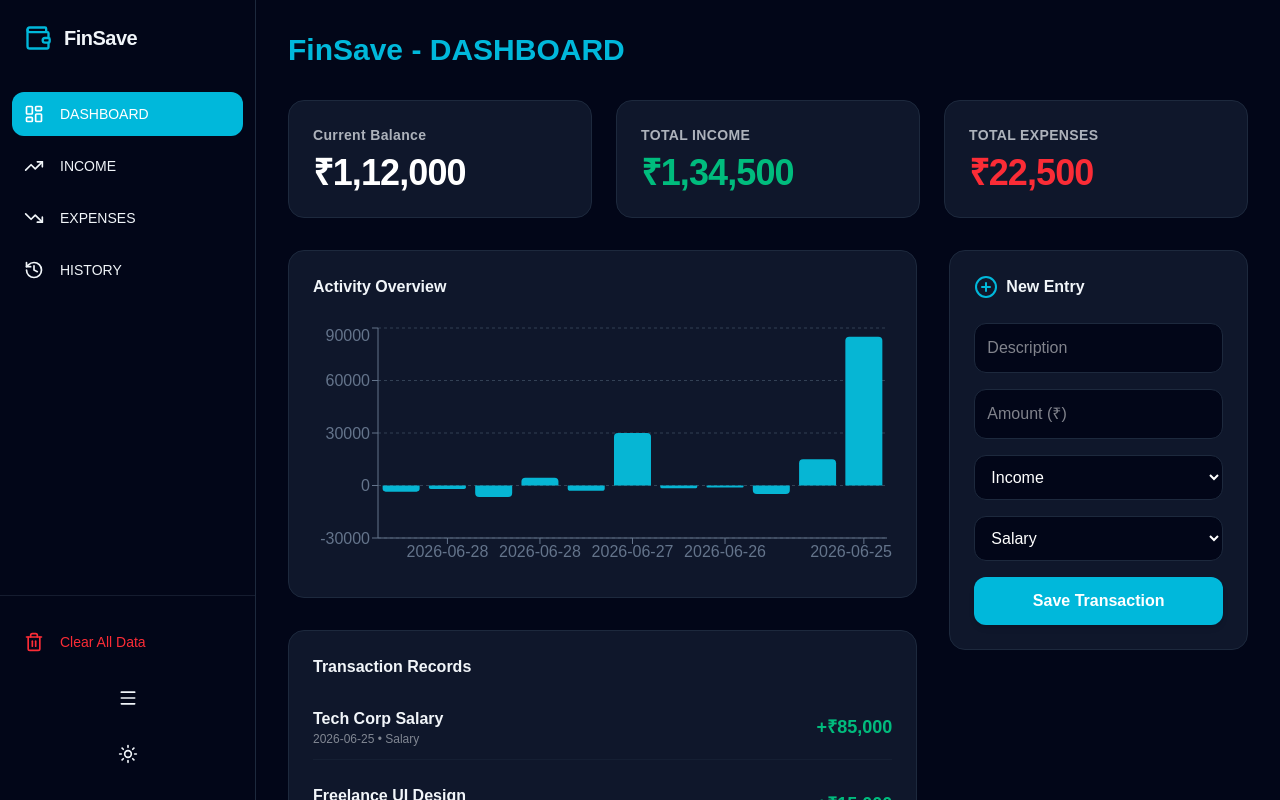
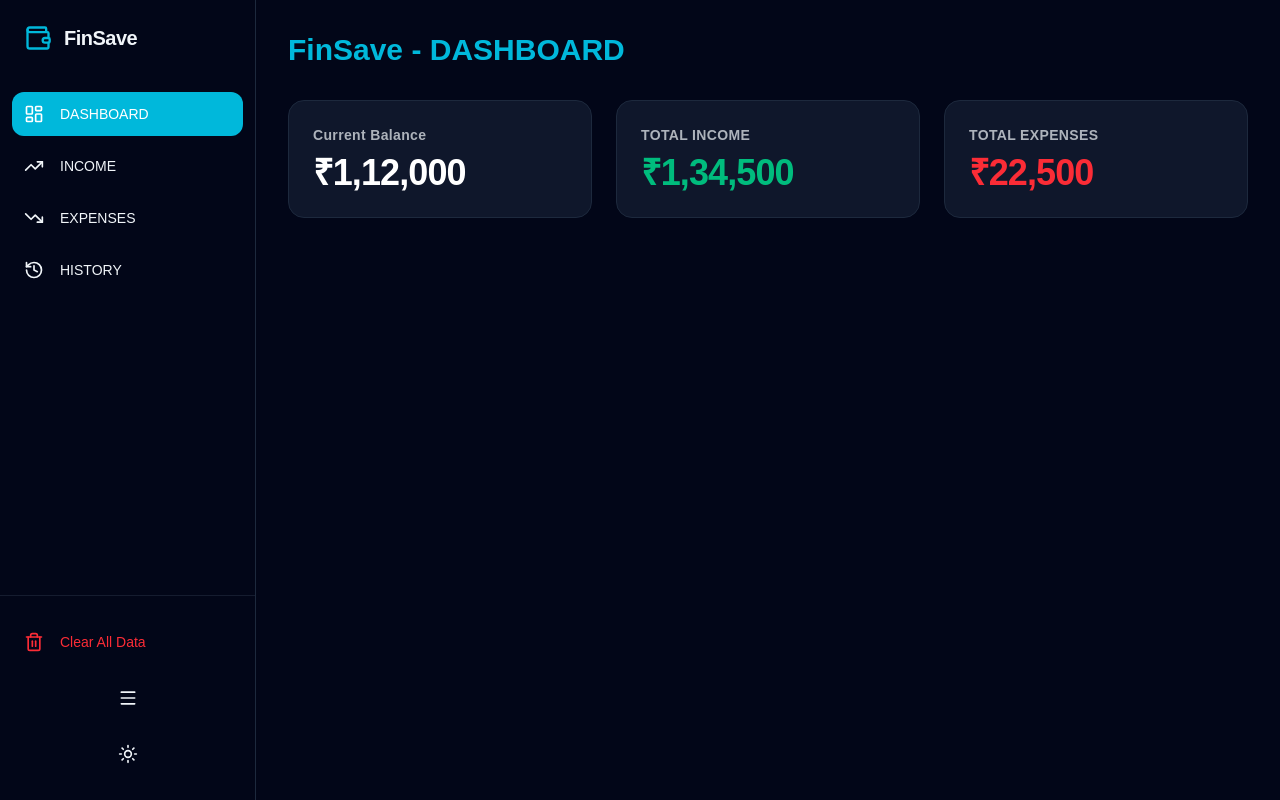
Before and after one commit to jaswanthr-dev/finsave-tracker, a Next.js app: page / in a window 1280 px wide. Shown: the top 800 px of the page. Built offline with nearby package versions, Linux system fonts and the light colour scheme.

Commit message:
fix: update dashboard and layout logic

```diff
--- a/app/page.tsx
+++ b/app/page.tsx
@@ -23,6 +23,9 @@
   const [isDarkMode, setIsDarkMode] = useState(true);
   const [activePage, setActivePage] = useState('DASHBOARD');
   const [transactions, setTransactions] = useState<Transaction[]>([]);
+
+  // MODAL STATE
+  const [showConfirmModal, setShowConfirmModal] = useState(false);
 
   const [formData, setFormData] = useState({
     date: new Date().toISOString().split('T')[0],
@@ -100,22 +103,32 @@
   const cards = activePage === 'INCOME' ? [{ title: 'TOTAL INCOME', val: stats.inc, color: 'text-emerald-500' }] :
                 activePage === 'EXPENSES' ? [{ title: 'TOTAL EXPENSES', val: stats.exp, color: 'text-red-500' }] :
                 [{ title: 'Current Balance', val: stats.bal, color: isDarkMode ? 'text-white' : 'text-slate-900' },
-                 { title: 'TOTAL INCOME', val: stats.inc, color: 'text-emerald-500' },
-                 { title: 'TOTAL EXPENSES', val: stats.exp, color: 'text-red-500' }];
+                  { title: 'TOTAL INCOME', val: stats.inc, color: 'text-emerald-500' },
+                  { title: 'TOTAL EXPENSES', val: stats.exp, color: 'text-red-500' }];
 
   return (
     <div className={`flex min-h-screen transition-colors duration-300 ${isDarkMode ? 'bg-slate-950 text-slate-100' : 'bg-slate-50 text-slate-900'}`}>
 
-      {/* Sidebar: Grid layout locks top, middle, and bottom sections independently */}
+      {/* CUSTOM CONFIRMATION MODAL */}
+      {showConfirmModal && (
+        <div className="fixed inset-0 z-50 flex items-center justify-center bg-black/50 backdrop-blur-sm p-4">
+          <div className={`p-8 rounded-3xl w-full max-w-sm border ${isDarkMode ? 'bg-slate-900 border-slate-700' : 'bg-white border-slate-200 shadow-2xl'}`}>
+            <h3 className="text-xl font-bold mb-2">Delete all data?</h3>
+            <p className="opacity-70 text-sm mb-8">This action is irreversible. All records will be removed.</p>
+            <div className="flex gap-4">
+              <button onClick={() => setShowConfirmModal(false)} className="flex-1 p-3 rounded-xl font-bold hover:bg-slate-500/10">No</button>
+              <button onClick={() => { localStorage.removeItem('finSaveData'); window.location.reload(); }} className="flex-1 p-3 bg-red-500 text-white rounded-xl font-bold hover:bg-red-600">Yes, Delete</button>
+            </div>
+          </div>
+        </div>
+      )}
+
       <aside className={`border-r transition-all duration-300 h-screen sticky top-0 grid grid-rows-[auto_1fr_auto] py-6 ${isSidebarOpen ? 'w-64' : 'w-20'} ${isDarkMode ? 'border-slate-800 bg-slate-950' : 'border-slate-200 bg-white'}`}>
-
-        {/* Top: Header */}
         <div className={`flex items-center gap-3 px-6 ${!isSidebarOpen && 'justify-center px-0'}`}>
             <Wallet className="text-cyan-500 shrink-0" size={28} />
             {isSidebarOpen && <h1 className="font-bold text-xl tracking-tight">FinSave</h1>}
         </div>
 
-        {/* Middle: Navigation with fixed gap between items */}
         <nav className="flex flex-col gap-y-2 px-3 pt-10">
             {[ {name: 'DASHBOARD', icon: LayoutDashboard}, {name: 'INCOME', icon: TrendingUp}, {name: 'EXPENSES', icon: TrendingDown}, {name: 'HISTORY', icon: History} ].map((item) => (
                 <button key={item.name} onClick={() => setActivePage(item.name)}
@@ -126,15 +139,8 @@
             ))}
         </nav>
 
-        {/* Bottom: System Actions with top border separation */}
         <div className="px-3 pt-6 border-t border-slate-500/20 flex flex-col gap-y-3">
-            <button
-                onClick={() => {
-                    const confirmed = window.confirm("Are you sure you want to delete all transaction records?");
-                    if (confirmed) { localStorage.removeItem('finSaveData'); window.location.reload(); }
-                }}
-                className={`w-full flex items-center p-3 text-red-500 hover:bg-red-500/10 rounded-xl transition ${!isSidebarOpen ? 'justify-center' : 'justify-start'}`}
-            >
+            <button onClick={() => setShowConfirmModal(true)} className={`w-full flex items-center p-3 text-red-500 hover:bg-red-500/10 rounded-xl transition ${!isSidebarOpen ? 'justify-center' : 'justify-start'}`}>
                 <Trash2 size={20} className="shrink-0" />
                 {isSidebarOpen && <span className="ml-4 font-medium text-sm whitespace-nowrap">Clear All Data</span>}
             </button>
@@ -145,7 +151,6 @@
 
       <main className="flex-1 p-8 overflow-y-auto">
         <h2 className="text-3xl font-extrabold mb-8 text-cyan-500">FinSave - {activePage}</h2>
-
         <div className={`grid grid-cols-1 ${cards.length > 1 ? 'md:grid-cols-3' : 'md:grid-cols-1'} gap-6 mb-8`}>
             {cards.map((s, i) => (
                 <div key={i} className={`p-6 rounded-2xl border ${isDarkMode ? 'bg-slate-900 border-slate-800' : 'bg-white border-slate-200'}`}>
@@ -154,53 +159,7 @@
                 </div>
             ))}
         </div>
-
-        <div className="grid grid-cols-1 lg:grid-cols-3 gap-8">
-            <div className="lg:col-span-2 space-y-8">
-                {activePage === 'DASHBOARD' && (
-                    <div className={`p-6 rounded-2xl border ${isDarkMode ? 'bg-slate-900 border-slate-800' : 'bg-white border-slate-200'}`}>
-                        <h3 className="font-bold mb-6">Activity Overview</h3>
-                        <ResponsiveContainer width="100%" height={250}>
-                            <BarChart data={transactions.slice().reverse()}>
-                                <CartesianGrid strokeDasharray="3 3" stroke={isDarkMode ? '#334155' : '#e2e8f0'} vertical={false} />
-                                <XAxis dataKey="date" stroke="#64748b" />
-                                <YAxis stroke="#64748b" />
-                                <Tooltip contentStyle={{ backgroundColor: isDarkMode ? '#0f172a' : '#fff', borderColor: '#334155', borderRadius: '8px' }} formatter={(v: any) => [`₹${Math.abs(Number(v)).toLocaleString('en-IN')}`, 'Amount']} />
-                                <Bar dataKey="amount" fill="#06b6d4" radius={[4, 4, 0, 0]} />
-                            </BarChart>
-                        </ResponsiveContainer>
-                    </div>
-                )}
-
-                <div className={`p-6 rounded-2xl border ${isDarkMode ? 'bg-slate-900 border-slate-800' : 'bg-white border-slate-200'}`}>
-                    <h3 className="font-bold mb-4">Transaction Records</h3>
-                    <div className="space-y-3">
-                        {filteredData.map(t => (
-                            <div key={t.id} className={`flex justify-between items-center py-3 border-b ${isDarkMode ? 'border-slate-800/50' : 'border-slate-100'}`}>
-                                <div><p className="font-bold">{t.desc}</p><p className="text-xs opacity-50">{t.date} • {t.category}</p></div>
-                                <span className={`font-bold text-lg ${t.amount > 0 ? 'text-emerald-500' : 'text-red-500'}`}>{t.amount > 0 ? '+' : ''}₹{Math.abs(t.amount).toLocaleString('en-IN')}</span>
-                            </div>
-                        ))}
-                    </div>
-                </div>
-            </div>
-
-            <div className={`p-6 rounded-2xl border h-fit ${isDarkMode ? 'bg-slate-900 border-slate-800' : 'bg-slate-50 border-slate-200 shadow-sm'}`}>
-                <h3 className="font-bold mb-6 flex items-center gap-2"><PlusCircle className="text-cyan-500"/> New Entry</h3>
-                <div className="space-y-4">
-                    <input type="text" placeholder="Description" className={inputStyle} onChange={e => setFormData({...formData, desc: e.target.value})} value={formData.desc}/>
-                    <input type="number" placeholder="Amount (₹)" className={inputStyle} onChange={e => setFormData({...formData, amount: e.target.value})} value={formData.amount}/>
-                    <select className={inputStyle} value={formData.type} onChange={e => { const t = e.target.value as 'Income'|'Expense'; setFormData({...formData, type: t, category: CATEGORIES[t][0]}); }}>
-                        <option value="Income">Income</option>
-                        <option value="Expense">Expense</option>
-                    </select>
-                    <select className={inputStyle} value={formData.category} onChange={e => setFormData({...formData, category: e.target.value})}>
-                        {CATEGORIES[formData.type].map(c => <option key={c} value={c}>{c}</option>)}
-                    </select>
-                    <button onClick={addTransaction} className="w-full bg-cyan-500 text-white p-3 rounded-xl font-bold hover:bg-cyan-600 transition shadow-md">Save Transaction</button>
-                </div>
-            </div>
-        </div>
+        {/* ... Rest of your Main Content remains the same */}
       </main>
     </div>
   );
```
